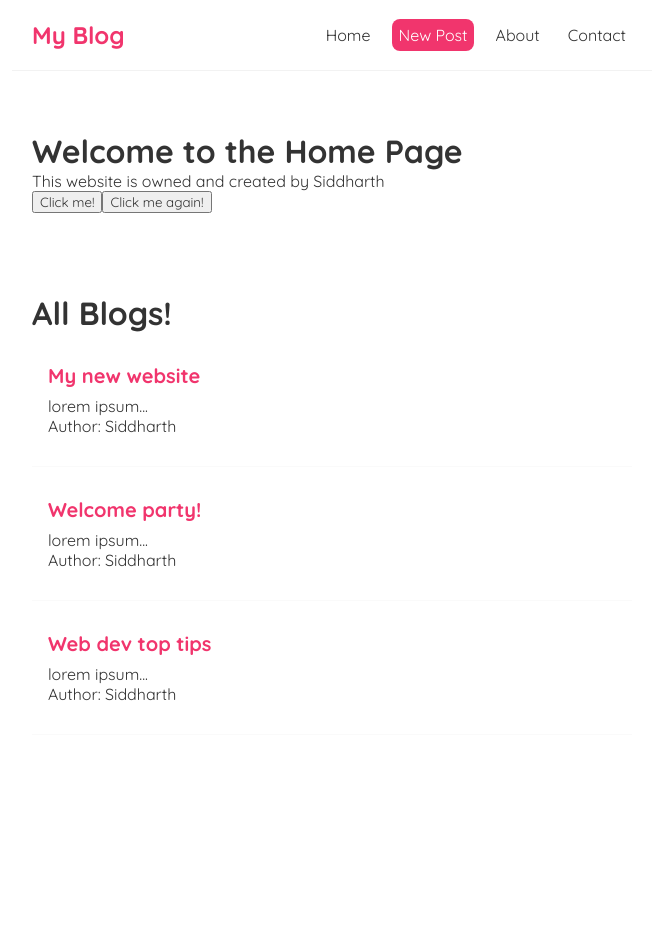
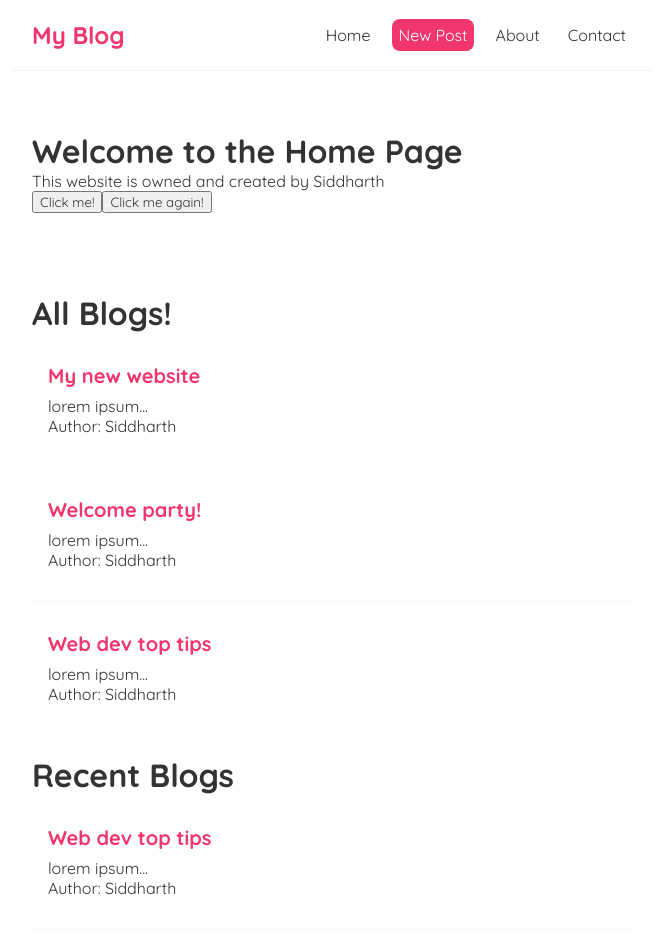
Before and after one commit to Siddharth-Pushkar/automated-news-blog, a React (Create React App) app: page / in a window 1280 px wide. Shown: the top 934 px of the page, without its empty margins (308-965 px from the left). Before the commit the page ends 815 px from the top, so only its background shows below. Built offline with nearby package versions, Linux system fonts and the light colour scheme.

Commit message:
props workings

```diff
--- a/src/Home2.js
+++ b/src/Home2.js
@@ -15,6 +15,11 @@ const Home2 = () => {
         <div className="home">
             <BlogList blogs={blogs} title="All Blogs!" />
             {/* Here we used props to use the blogs card everywhere, but to pass the data from this file to the coming component, we use props. */}
+
+            <BlogList blogs={blogs.filter((blog) => blog.id > 2)} title="Recent Blogs" />
+
+                {/* Here we are using the same component in the same place for different purposes. */}
+                {/* Just adding filters to the data being feeded into the component. */}
         </div>
 
      );
```
